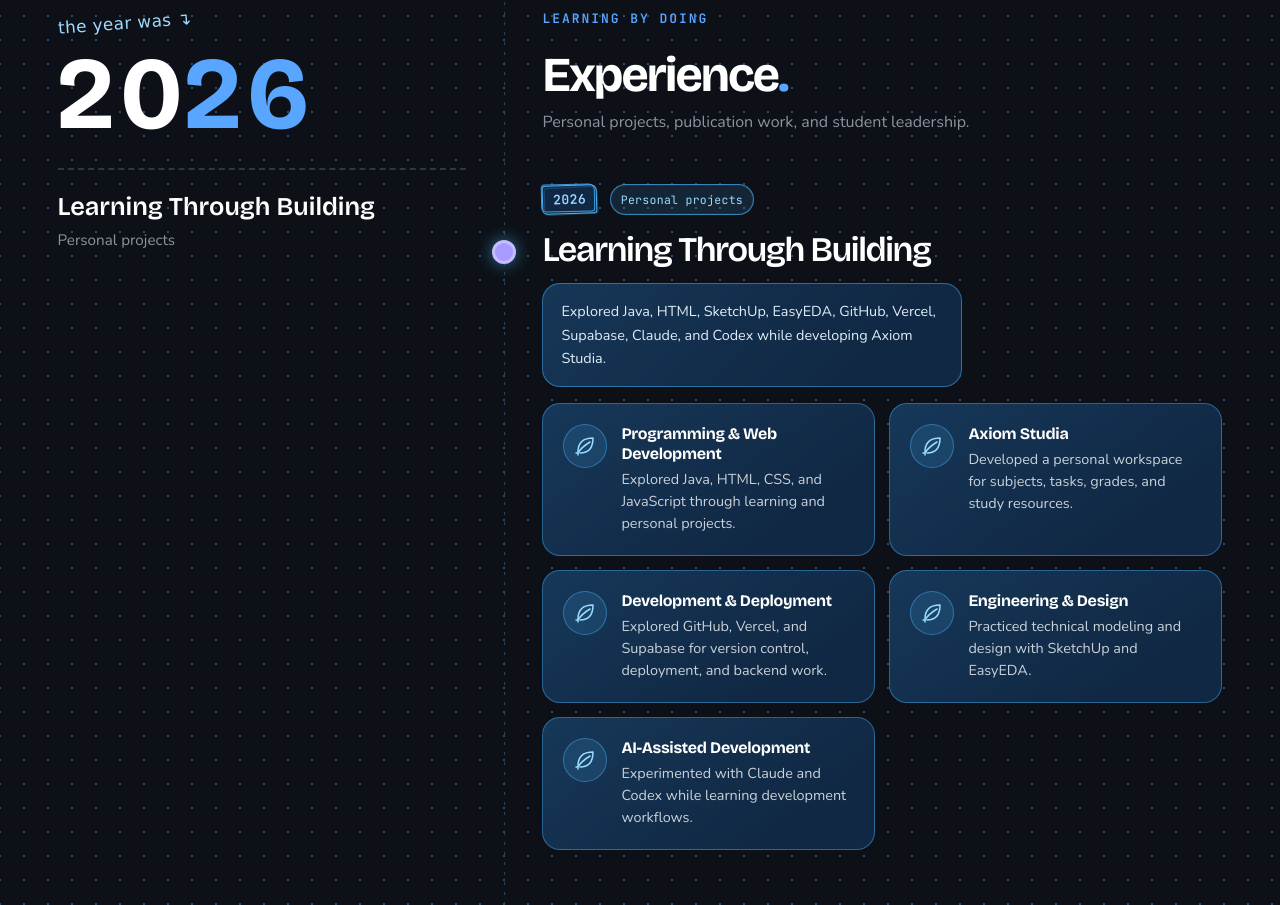
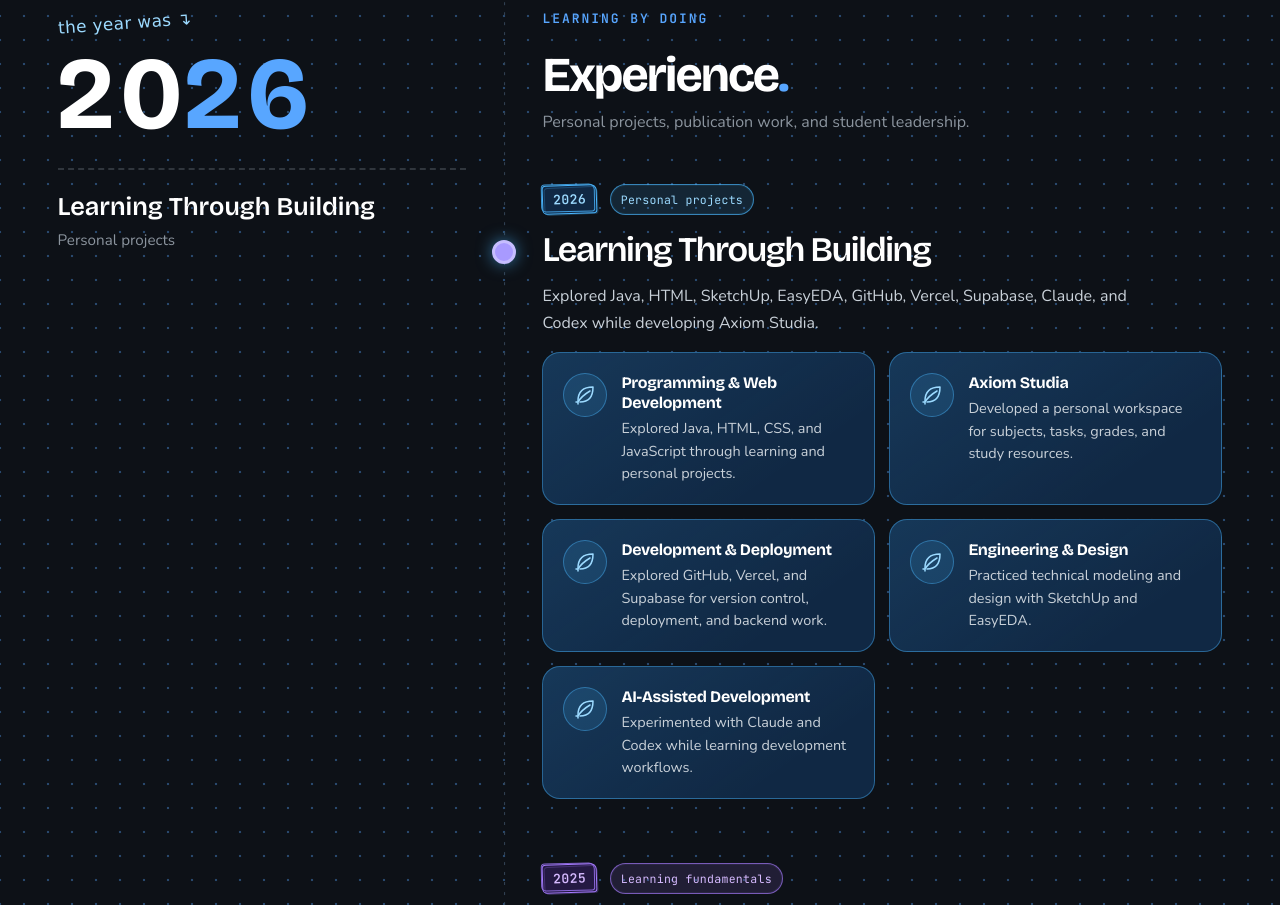
Before and after one commit to aeronecarlpenol-byte/aerone-portfolio, a plain HTML site: page index.html in a window 1280 px wide. Shown: the part 2672-3577 px from the top of the page. Drawn offline with nearby package versions, Linux system fonts and the light colour scheme; no server answers.

Commit message:
Keep learning summaries outside Experience highlight cards

```diff
--- a/css/experience.css
+++ b/css/experience.css
@@ -128,9 +128,9 @@
 }
 #experience .field-year { font-size: clamp(5.5rem, 8vw, 7.25rem); letter-spacing: -.055em; }
 #experience .field-annotation { color: #9cdaff; }
-#experience .learning-timeline__body > .learning-timeline__summary {
-  grid-column: 1 / -1; max-width: 62ch; padding: 0; border: 0;
-  background: none; color: var(--text-secondary); font-size: 1rem; line-height: 1.65;
+#experience .field-timeline .learning-timeline__entry .learning-timeline__body > p.learning-timeline__summary {
+  grid-column: 1 / -1; width: auto; max-width: 62ch; padding: 0; border: 0;
+  background: none; box-shadow: none; color: var(--text-secondary); font-size: 1rem; line-height: 1.65;
 }
 #experience .experience-highlights {
   grid-column: 1 / -1; display: grid; grid-template-columns: repeat(2, minmax(0, 1fr));
```
